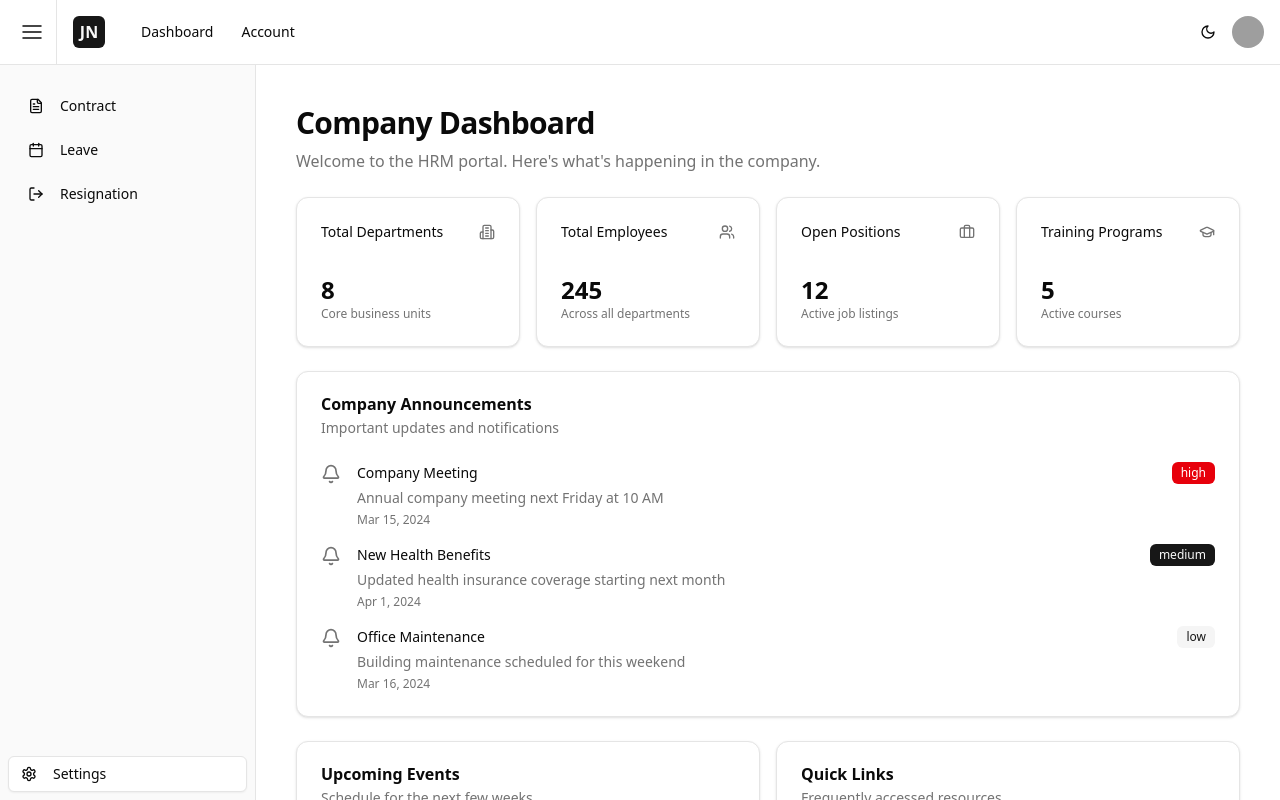
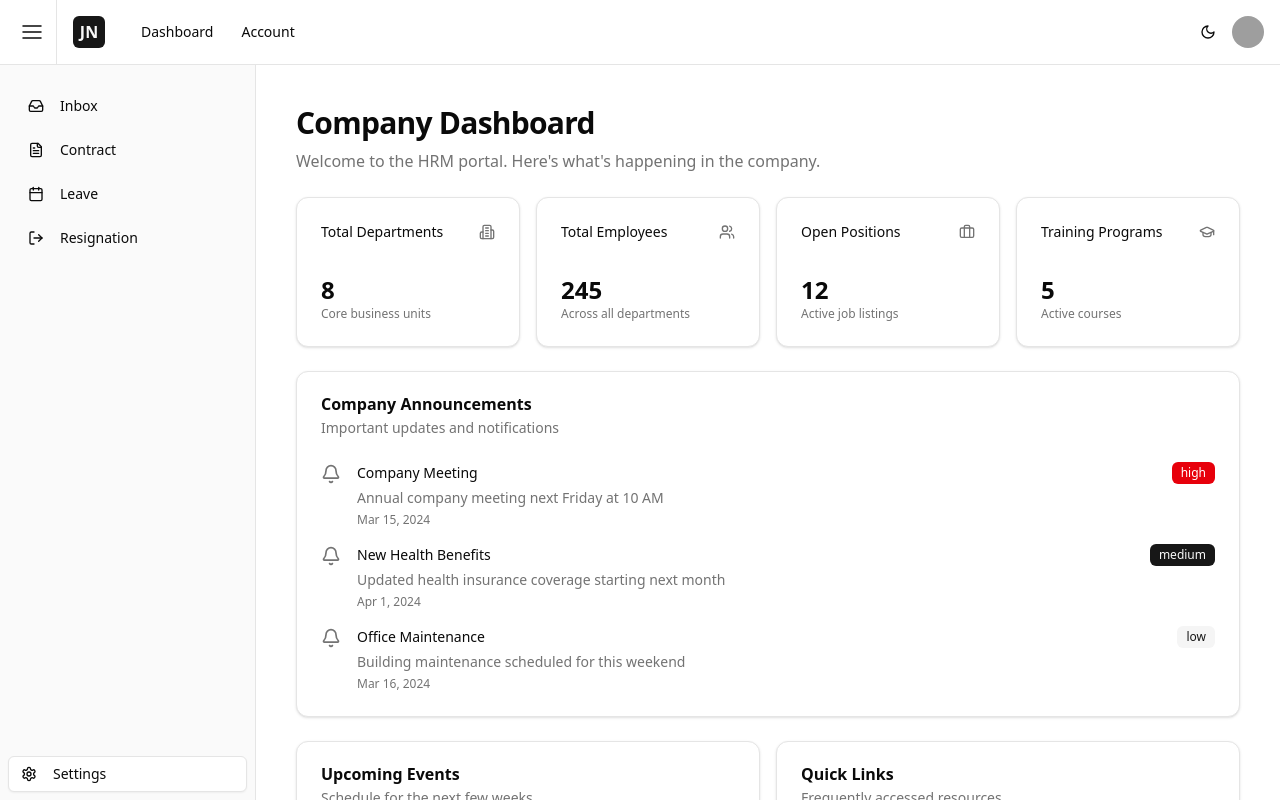
Before and after one commit to omarwaness/hrm, a React (Vite) app in the folder frontend/: page /employee in a window 1280 px wide. Shown: the top 800 px of the page. Built offline with nearby package versions, Linux system fonts and the light colour scheme; grey boxes are pictures that could not be loaded.

Commit message:
divided the parts for the sprint

```diff
--- a/frontend/src/App.jsx
+++ b/frontend/src/App.jsx
@@ -5,6 +5,7 @@ import Employee from "./pages/employee"
 import { BrowserRouter as Router, Routes, Route } from "react-router-dom"
 import CreateAccount from "./pages/createAccount"
 import ForgotPassword from "./components/forgot-password-page"
+import Settings from "./pages/settings"
 
 
 // This is new
@@ -18,6 +19,7 @@ function App() {
         <Route path="/jobs" element={<Jobs />} />
         <Route path="/employee" element={<Employee />} />
         <Route path="/createAccount" element={< CreateAccount/>} />
+        <Route path="/settings" element={<Settings/>} />
       </Routes>
     </Router>
   )
--- a/frontend/src/components/employee/employee-sidebar.jsx
+++ b/frontend/src/components/employee/employee-sidebar.jsx
@@ -1,5 +1,5 @@
 import * as React from "react"
-import { FileText, Calendar, LogOut, Settings } from "lucide-react"
+import { FileText, Calendar, LogOut, Settings, Inbox } from "lucide-react"
 import { Button } from "../ui/button"
 import {
   Sidebar,
@@ -16,6 +16,10 @@ export function EmployeeSidebar({ setActiveComponent, ...props }) {
     <Sidebar className="top-(--header-height) h-[calc(100svh-var(--header-height))]!" {...props}>
       <SidebarHeader></SidebarHeader>
       <SidebarContent className="p-4 flex flex-col gap-2">
+        <Button variant="ghost" className="justify-start" onClick={() => setActiveComponent("Inbox")}>
+          <Inbox className="mr-2 h-5 w-5" />
+          Inbox
+        </Button>
         <Button variant="ghost" className="justify-start" onClick={() => setActiveComponent("Contract")}>
           <FileText className="mr-2 h-5 w-5" />
           Contract
--- /dev/null
+++ b/frontend/src/components/inbox.jsx
@@ -0,0 +1,11 @@
+import React from 'react'
+
+function Inbox() {
+  return (
+    <div>
+      <h1>Inbox</h1>
+    </div>
+  )
+}
+
+export default Inbox
--- a/frontend/src/pages/employee.jsx
+++ b/frontend/src/pages/employee.jsx
@@ -7,6 +7,7 @@ import LeaveRequest from "@/components/employee/leave-request";
 import Resignation from "@/components/employee/resignation";
 import Account from "@/components/Account";
 import Dashboard from "@/components/dashboard";
+import Inbox from "@/components/inbox";
 
 // Importing the components for each section
 
@@ -18,6 +19,8 @@ export default function Employee() {
     switch (activeComponent) {
       case "Dashboard":
         return <Dashboard/>;
+      case "Inbox":
+        return <Inbox/>;
       case "Contract":
         return <Contract />;
       case "LeaveRequest":
--- /dev/null
+++ b/frontend/src/pages/settings.jsx
@@ -0,0 +1,11 @@
+import React from 'react'
+
+function Settings() {
+  return (
+    <div>
+      <h1>Settings</h1>
+    </div>
+  )
+}
+
+export default Settings
```
